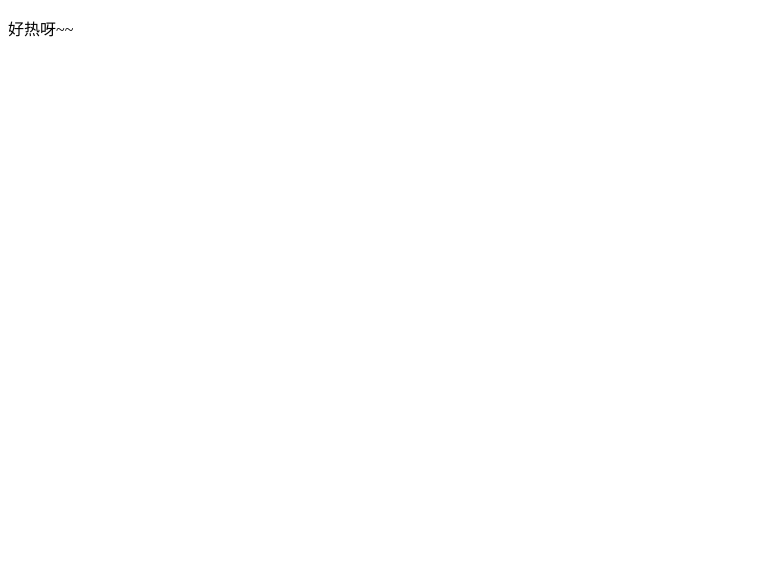
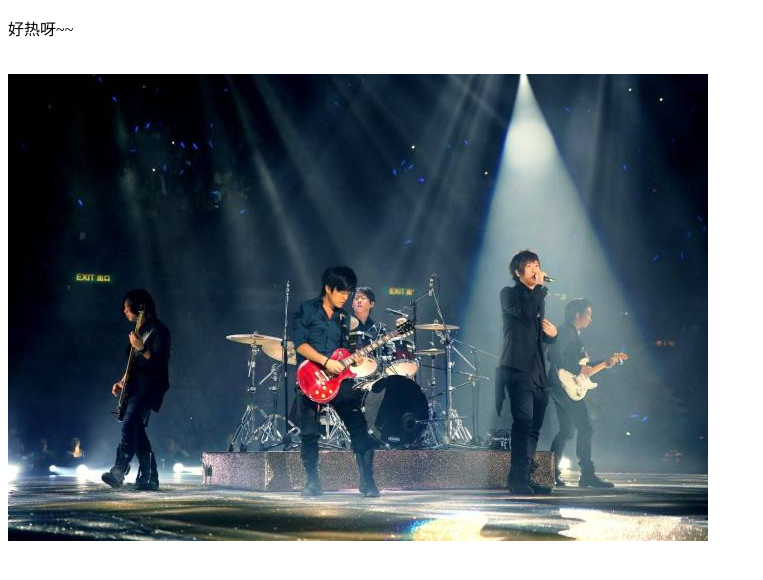
Before and after one commit to alicx637adsjd/meiyun, a plain HTML site: page index.html in a window 1280 px wide. Shown: the whole page, without its empty margins (0-763 px from the left). Drawn offline with Linux system fonts and the light colour scheme.

Commit message:
五月天来了

```diff
--- a/index.html
+++ b/index.html
@@ -8,5 +8,7 @@
 </head>
 <body>
     <p>好热呀~~</p>
+    <br>
+    <img src="./1.jpg" alt="">
 </body>
 </html>
```
Also changed, not shown: 1.jpg (added).
